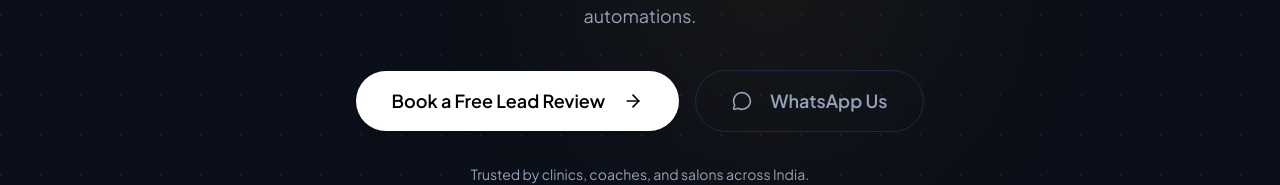
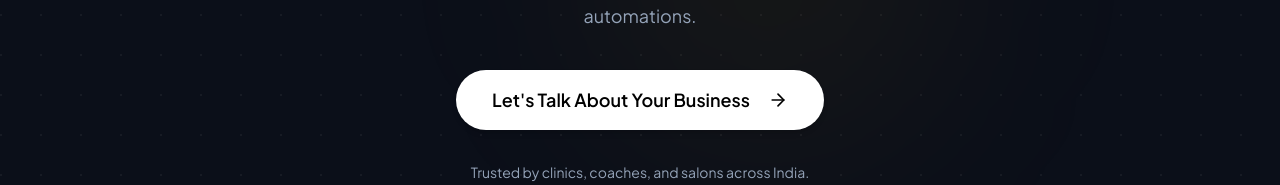
Before and after one commit to sai8341/saikumar-labs, a Next.js app: page / in a window 1280 px wide. Shown: the part 466-651 px from the top of the page. Built offline with nearby package versions, Linux system fonts and the light colour scheme; no server answers.

Commit message:
Update hero section with single CTA button

```diff
--- a/src/app/page.tsx
+++ b/src/app/page.tsx
@@ -134,20 +134,8 @@ export default function HomePage() {
               className="w-full sm:w-auto text-black bg-white hover:bg-gray-200 border-transparent shadow-[0_0_20px_rgba(255,255,255,0.15)]"
               trackLabel="hero_cta"
             >
-              Book a Free Lead Review
+              Let's Talk About Your Business
               <ArrowRight className="w-5 h-5 ml-2" />
-            </Button>
-            <Button
-              href={`https://wa.me/${siteConfig.whatsapp}?text=${encodeURIComponent(siteConfig.whatsappMessage)}`}
-              variant="outline"
-              size="lg"
-              className="w-full sm:w-auto"
-              external
-              trackLabel="hero_whatsapp"
-              onClick={() => analytics.whatsappClick("hero")}
-            >
-              <MessageCircle className="w-5 h-5 mr-2" />
-              WhatsApp Us
             </Button>
           </motion.div>
 
```
